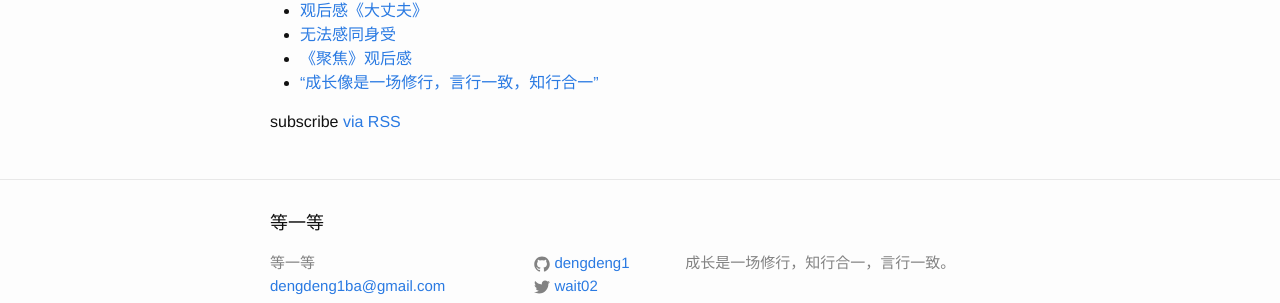
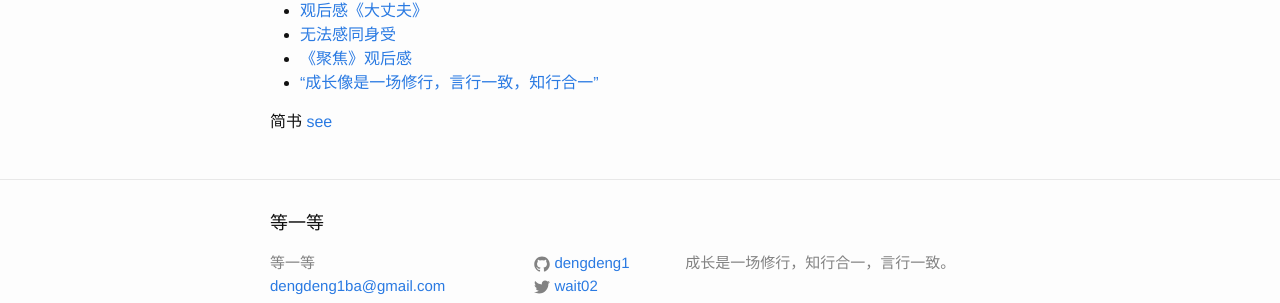
Before and after one commit to dengdeng1/dengdeng1.github.io, a Jekyll site: the page built from index.html, in a window 1280 px wide. Shown: the part 162-465 px from the top of the page. Built offline with Jekyll 4.4.1, drawn with Linux system fonts in a browser that asks for light colours; comment, search, counter and statistics services are not loaded.

Commit message:
Update index.html

```diff
--- a/index.html
+++ b/index.html
@@ -11,4 +11,4 @@ layout: default
     </li>
   {% endfor %}
 </ul>
-  <p class="rss-subscribe">subscribe <a href="/feed.xml">via RSS</a></p>
+  <p class="rss-subscribe">简书 <a href="http://www.jianshu.com/users/a1885eca3c20/latest_articles"> see</a></p>
```
